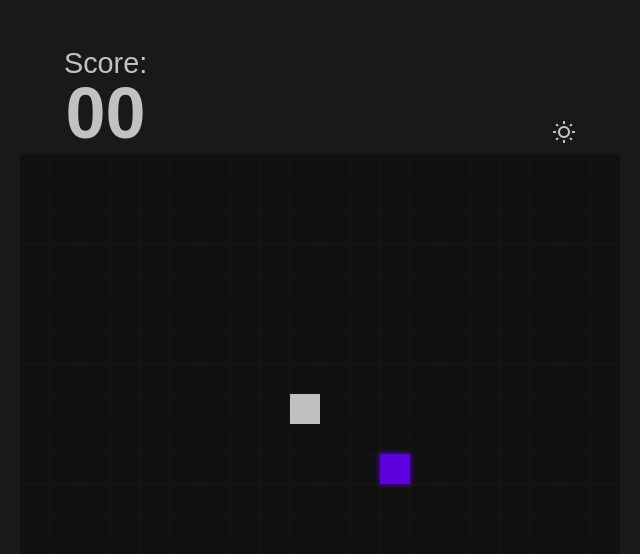
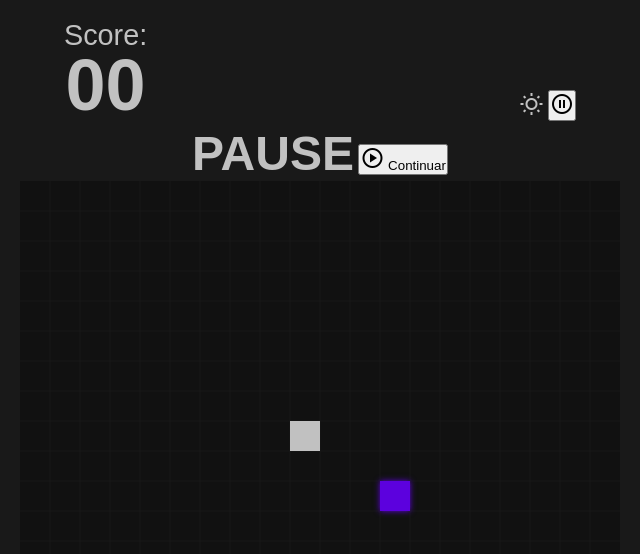
Before and after one commit to LFWinther/SnakeGame, a plain HTML site: page index.html in a window 1280 px wide. Shown: the whole page, without its empty margins (320-960 px from the left). Drawn offline with nearby package versions, Linux system fonts and the light colour scheme.

Commit message:
Correção de bugs e implementação de funcionalidade

```diff
--- a/index.html
+++ b/index.html
@@ -22,11 +22,18 @@
 <body>
     <div class="top-menu">
         <div class="score">Score:<span class="score--value">00</span></div>
-        <button class="dark-mode ">
-            <span class="material-symbols-outlined">
-                wb_sunny
-            </span>
-        </button>
+        <div>
+            <button class="dark-mode">
+                <span class="material-symbols-outlined">
+                    wb_sunny
+                </span>
+            </button>
+            <button class="btn-pause">
+                <span id="id-btn" class="material-symbols-outlined">
+                    pause_circle
+                </span>
+            </button>
+        </div>
     </div>
 
     <div class="menu-screen">
@@ -39,6 +46,15 @@
             Jogar Novamente
         </button>
     </div>
+    <div class="pause-screen">
+        <span class="game-over">Pause</span>
+        <button class="btn-continue">
+            <span class="material-symbols-outlined">
+                play_circle
+            </span>
+            Continuar
+        </button>
+    </div>
     <canvas width="600" height="600"></canvas>
     <script src="./js/script.js"></script>
 </body>
```
